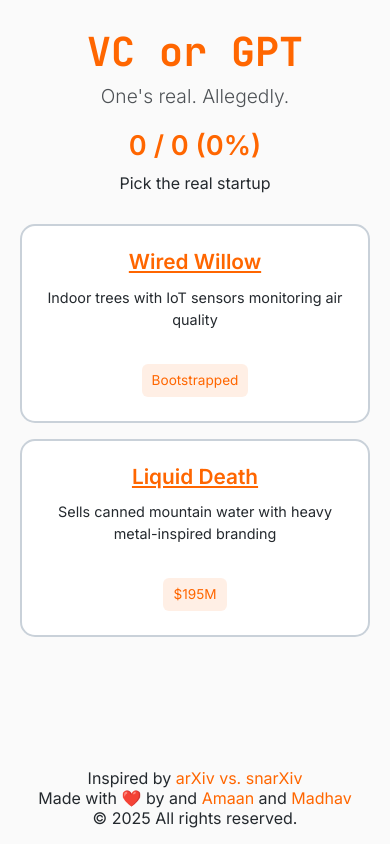
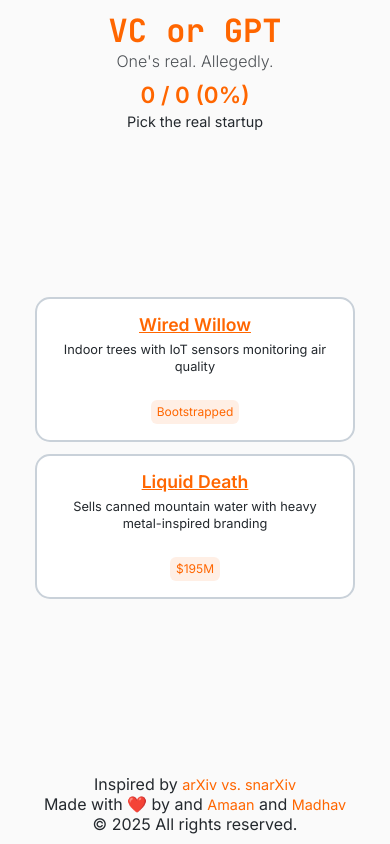
Before and after one commit to amaan-raazi/VCorGPT, a plain HTML site: page index.html in a window 390 px wide. Drawn offline with Linux system fonts and the light colour scheme.

Commit message:
Mobile optimizations (final)

```diff
--- a/style.css
+++ b/style.css
@@ -172,90 +172,117 @@ body {
 }
 
 @media (max-width: 768px) {
+    body {
+        overflow-x: hidden;
+        min-height: 100dvh;
+    }
+
     .container {
         padding: 0 12px;
+        min-height: calc(100dvh - 300px);
+        display: flex;
+        flex-direction: column;
+        justify-content: space-between;
     }
 
     #title {
-        font-size: 2.5rem;
-        line-height: 1.1;
+        font-size: 2rem;
+        line-height: 1;
+        margin-bottom: 5px;
     }
 
     #tag-line {
-        font-size: 1.2rem;
+        font-size: 1rem;
+        line-height: 1.2;
+    }
+
+    .score {
+        font-size: 1.4rem;
+        margin-bottom: 5px;
+    }
+
+    .instruction {
+        font-size: 0.9rem;
+        padding: 0 8px;
         line-height: 1.3;
     }
 
-    .score {
-        font-size: 1.7rem;
-    }
-
-    .instruction {
-        font-size: 1rem;
-        padding: 0 8px;
-        line-height: 1.4;
-    }
-
     .header {
-        margin-top: 30px;
-        margin-bottom: 20px;
+        margin-top: 15px;
+        margin-bottom: 10px;
+        flex-shrink: 0;
     }
 
     .score-section {
-        margin-bottom: 30px;
+        margin-bottom: 15px;
+        flex-shrink: 0;
     }
 
     .game-container {
         flex-direction: column;
-        gap: 16px;
-        margin-bottom: 30px;
+        gap: 12px;
+        margin-bottom: 15px;
         align-items: center;
+        flex: 1;
+        display: flex;
+        justify-content: center;
+        min-height: 0;
     }
 
     .card {
         margin-top: 0;
         width: 100%;
-        max-width: 350px;
-        padding: 24px;
+        max-width: 320px;
+        padding: 16px;
         min-height: 44px;
+        flex-shrink: 0;
     }
 
     .startup-name {
-        font-size: 1.3rem;
-        line-height: 1.2;
-        margin-bottom: 12px;
+        font-size: 1.1rem;
+        line-height: 1.1;
+        margin-bottom: 8px;
     }
 
     .startup-description {
-        font-size: 0.9rem;
-        line-height: 1.5;
+        font-size: 0.8rem;
+        line-height: 1.3;
     }
 
     .funding-info {
-        font-size: 0.85rem;
-        padding: 6px 10px;
-        margin-top: 12px;
+        font-size: 0.75rem;
+        padding: 4px 6px;
+        margin-top: 8px;
     }
 
     .result-section {
         padding: 0 8px;
+        flex-shrink: 0;
+        margin-bottom: 10px;
     }
 
     .result-message {
-        font-size: 1.1rem;
-        padding: 16px;
-        line-height: 1.4;
+        font-size: 1rem;
+        padding: 12px;
+        line-height: 1.3;
+        margin-bottom: 10px;
     }
 
     .next-btn {
-        font-size: 1.2rem;
+        font-size: 1rem;
         width: 100%;
-        max-width: 300px;
-        padding: 16px 24px;
-        min-height: 48px;
+        max-width: 280px;
+        padding: 12px 20px;
+        min-height: 44px;
     }
 
     .footer {
-        padding: 16px 8px;
+        padding: 10px 8px;
+        flex-shrink: 0;
+        margin-top: 0;
+    }
+
+    .footer a {
+        font-size: 0.9rem;
     }
 }
```
